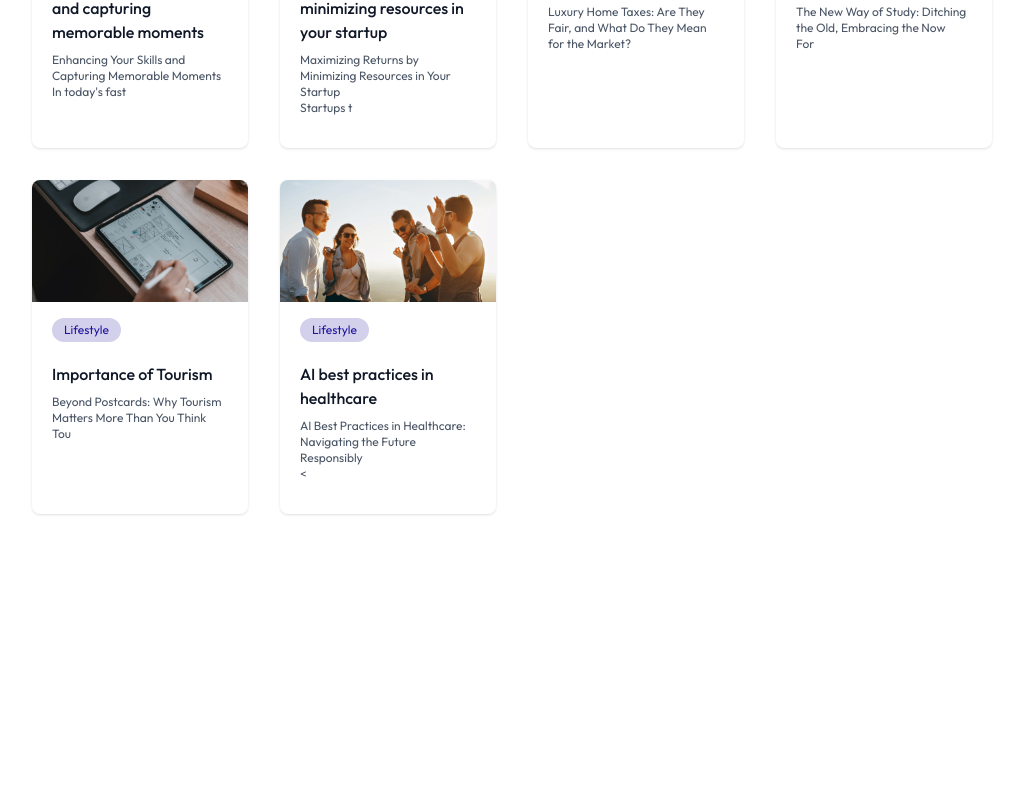
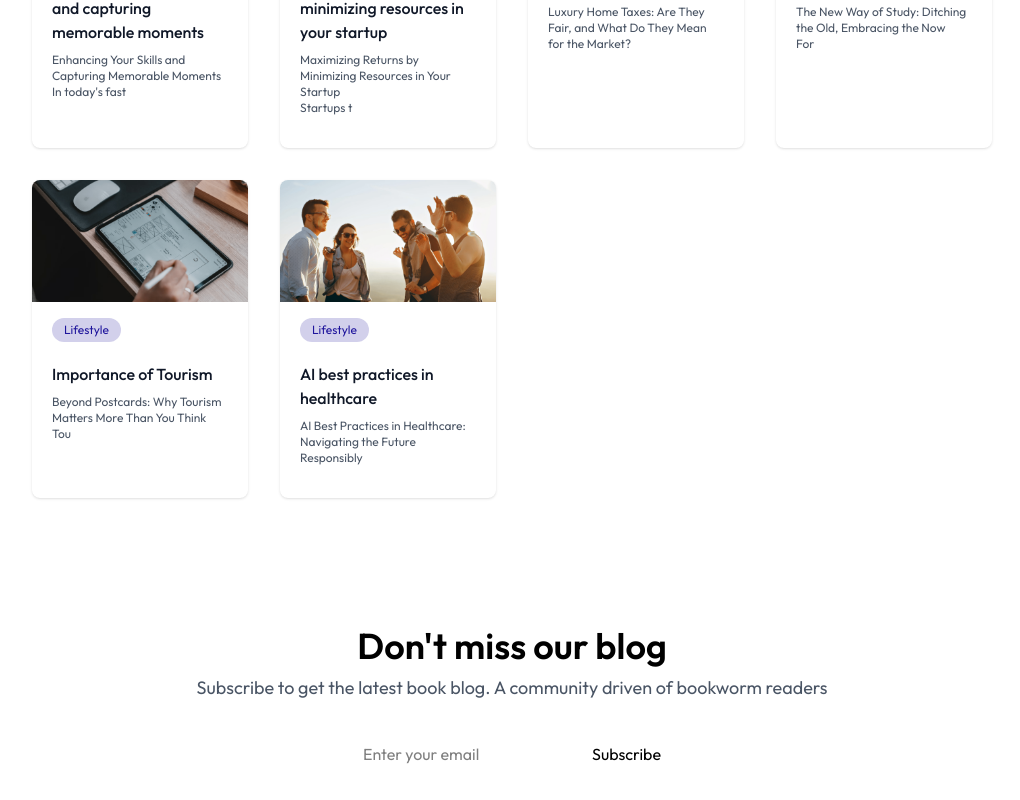
Before and after one commit to OerdBej/AIBlog, a React (Vite) app in the folder frontend/: page / in a window 1280 px wide. Shown: the part 1253-2053 px from the top of the page, without its empty margins (128-1148 px from the left). Before the commit the page ends 1863 px from the top, so only its background shows below. Built offline with nearby package versions, Linux system fonts and the light colour scheme.

Commit message:
NewsLetter component

```diff
--- a/frontend/src/App.jsx
+++ b/frontend/src/App.jsx
@@ -1,6 +1,7 @@
 import Home from "./pages/Home";
 import { Route, Routes } from "react-router-dom";
 import Blog from "./pages/Blog";
+import NewsLetter from "./components/NewsLetter";
 
 const App = () => {
   return (
@@ -8,8 +9,9 @@ const App = () => {
       <div>
         <Routes>
           <Route path="/" element={<Home />} />
-          <Route path="/blog" element={<Blog />} />
+          <Route path="/blog/:id" element={<Blog />} />
         </Routes>
+        <NewsLetter />
       </div>
     </div>
   );
--- /dev/null
+++ b/frontend/src/components/NewsLetter.jsx
@@ -0,0 +1,21 @@
+import React from "react";
+
+const NewsLetter = () => {
+  return (
+    <div className="flex flex-col items-center justify-center text-center space-y-2 my-32">
+      <h1 className="md:text-4xl text-2xl font-semibold">
+        Don't miss our blog
+      </h1>
+      <p className="md:text-lg text-gray-600 pb-8">
+        Subscribe to get the latest book blog. A community driven of bookworm
+        readers
+      </p>
+      <form>
+        <input type="text" placeholder="Enter your email" required />
+        <button type="submit">Subscribe</button>
+      </form>
+    </div>
+  );
+};
+
+export default NewsLetter;
```
Also changed, not shown: frontend/src/assets/assets.js (+1 -1 lines).
